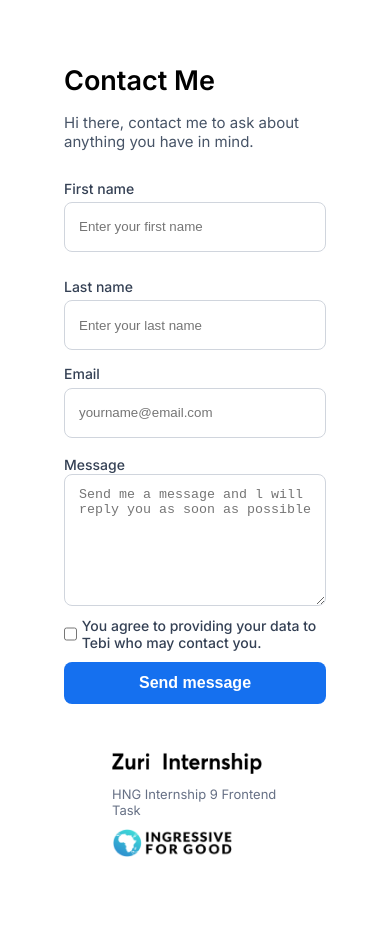
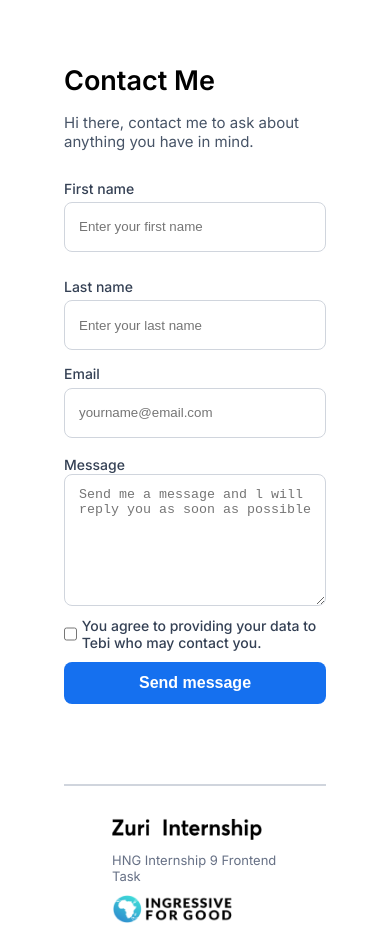
Before and after one commit to tebionyons/linktree-clone-stage-1, a React (Create React App) app: page /contact in a window 390 px wide. Before the commit the page ends 873 px from the top, so only its background shows below. Built offline with nearby package versions, Linux system fonts and the light colour scheme.

Commit message:
Feat footer line

```diff
--- a/src/Components/Contact.jsx
+++ b/src/Components/Contact.jsx
@@ -90,7 +90,7 @@ export default function Contact() {
       <button id="btn__submit">Send message</button>
 
     </form>
-
+    <hr className="horizontal_line"/>
     <Footer/>
 </div>
   );
--- a/src/Components/Links.jsx
+++ b/src/Components/Links.jsx
@@ -37,6 +37,7 @@ export default function Links() {
           {" "}
         </a>
       </div>
+      <hr className="horizontal_line"/>
     </div>
   );
 }
--- a/src/Contact.css
+++ b/src/Contact.css
@@ -25,6 +25,7 @@ body {
   margin-top: 0.3rem;
   border: 1px solid #d0d5dd;
 }
+
 
 .first-and-second-name {
   display: flex;
@@ -86,6 +87,7 @@ body {
   font-size: 16px;
   font-weight: 600;
   border: none;
+
 }
 .firstname,
 .secondname,
@@ -102,11 +104,17 @@ body {
 }
 #contact-form {
   margin-left: 12rem;
-  margin-bottom: 3rem;
+  margin-bottom: 5rem;
+
 }
 .contact__ {
   font-size: 27px;
   font-weight: 600;
+}
+.horizontal_line{
+  width: 80%;
+  margin: auto;
+  border: 1px solid #d0d5dd;
 }
 
 @media (max-width: 480px) {
@@ -117,7 +125,7 @@ body {
 
   #contact-form {
     margin-left: 0rem;
-    margin-bottom: 3rem;
+    margin-bottom: 5rem;
   }
 
   #first_name,
@@ -193,4 +201,10 @@ body {
     margin: 0 0rem;
     padding-top: 4rem;
   }
+  .horizontal_line{
+    width: 100%;
+    margin: auto;
+    border: 1px solid #d0d5dd;
+    margin-bottom: 2rem;
+  }
 }
--- a/src/index.css
+++ b/src/index.css
@@ -35,6 +35,11 @@ body {
   background: #fff;
 
   width: 100%;
+}
+.horizontal_line{
+  width: 80%;
+  margin: auto;
+  border: 1px solid #d0d5dd;
 }
 
 #btn-twitter {
@@ -412,4 +417,5 @@ body {
   .footer{
       display: none;
   }
+
 }
```
